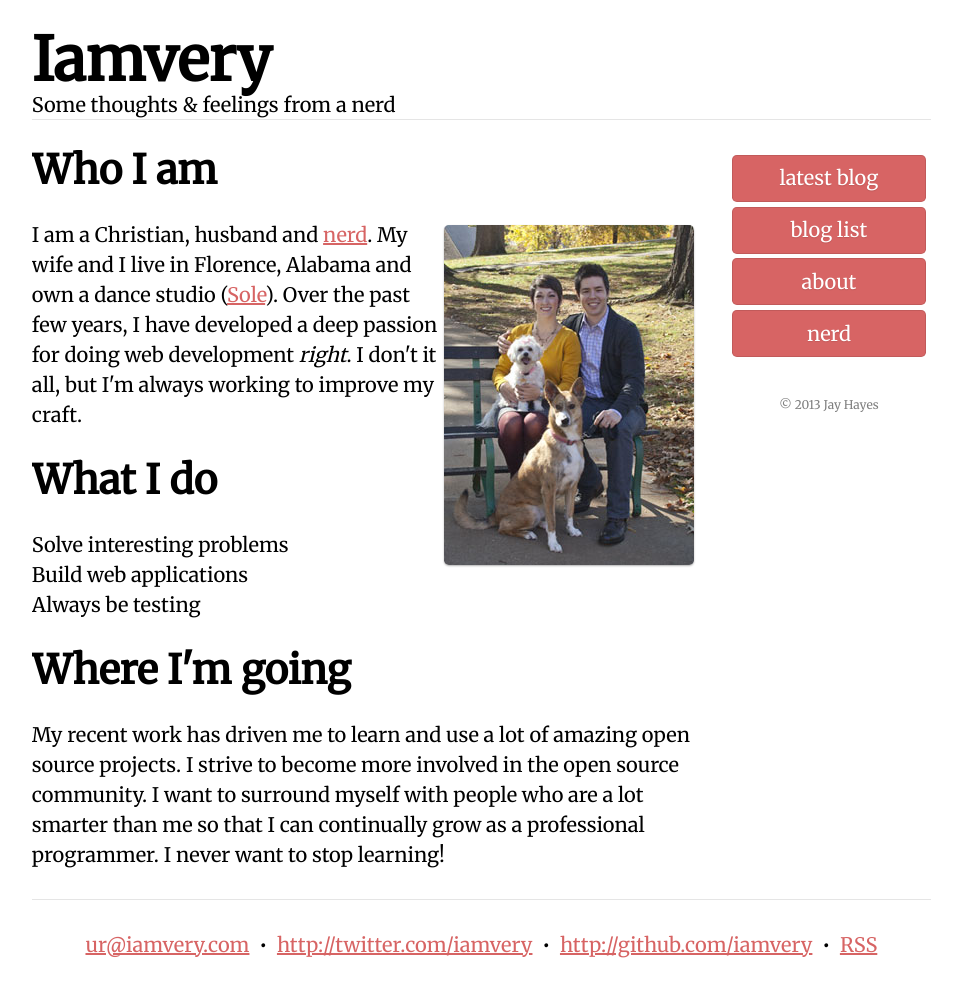
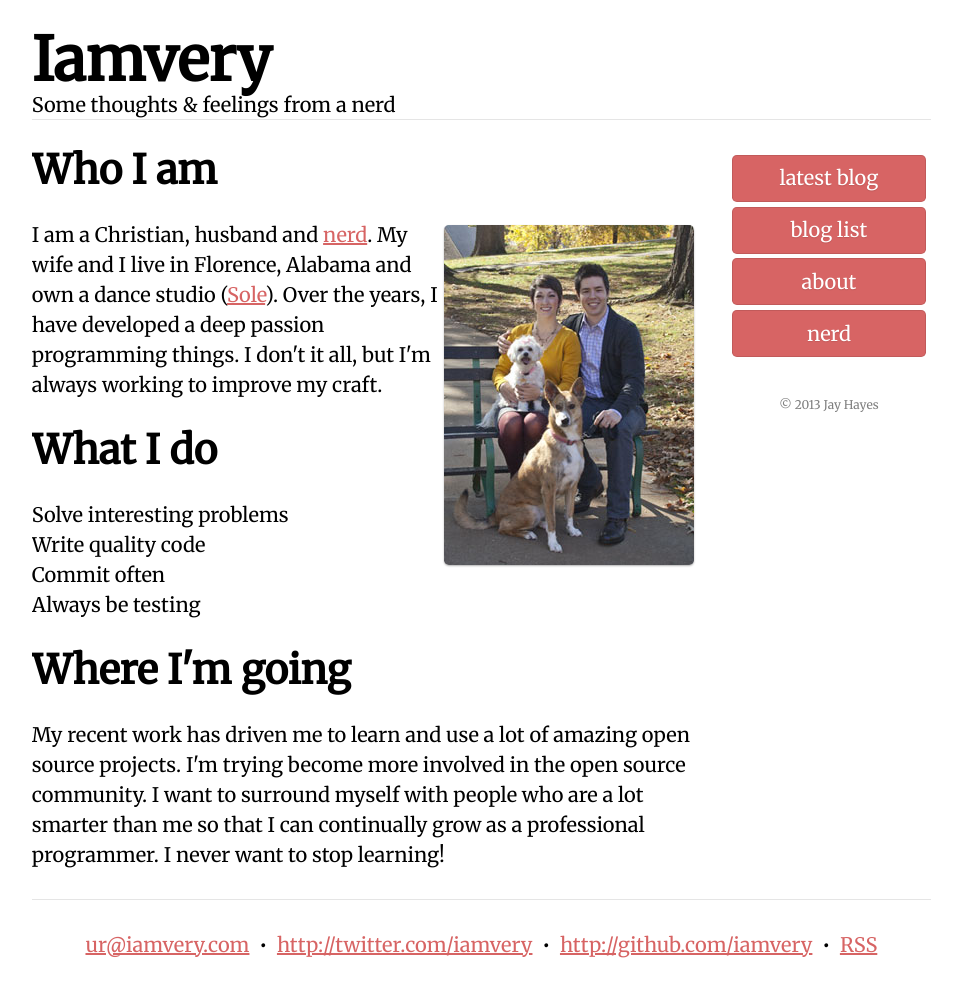
Before and after one commit to iamvery/iamvery.github.com, a Jekyll site: the page built from about.html, in a window 1280 px wide. Shown: the whole page, without its empty margins (159-1116 px from the left). Built offline with Jekyll 4.4.1, drawn with Linux system fonts in a browser that asks for light colours.

Commit message:
Update the about page one more again

```diff
--- a/about.html
+++ b/about.html
@@ -8,24 +8,23 @@ title: Jay Hayes
   <img class="pull-right" title="Les and I" src="/images/jay-and-les.jpg" />
   I am a Christian, husband and <a href="https://www.bignerdranch.com/about_us/nerds/jay_hayes">nerd</a>.
   My wife and I live in Florence, Alabama and own a dance studio
-  (<a href="http://soledancestudio.com">Sole</a>). Over the past few years, I
-  have developed a deep passion for doing web development <em>right</em>. I
-  don't it all, but I'm always working to improve my craft.
+  (<a href="http://soledancestudio.com">Sole</a>). Over the years, I have
+  developed a deep passion programming things. I don't it all, but I'm always
+  working to improve my craft.
 </p>
 
 <h1>What I do</h1>
-
 <ul>
   <li>Solve interesting problems</li>
-  <li>Build web applications</li>
+  <li>Write quality code</li>
+  <li>Commit often</li>
   <li>Always be testing</li>
 </ul>
 
 <h1>Where I'm going</h1>
-
 <p>
   My recent work has driven me to learn and use a lot of amazing open source
-  projects. I strive to become more involved in the open source community. I
+  projects. I'm trying become more involved in the open source community. I
   want to surround myself with people who are a lot smarter than me so that I
   can continually grow as a professional programmer. I never want to stop
   learning!
```
